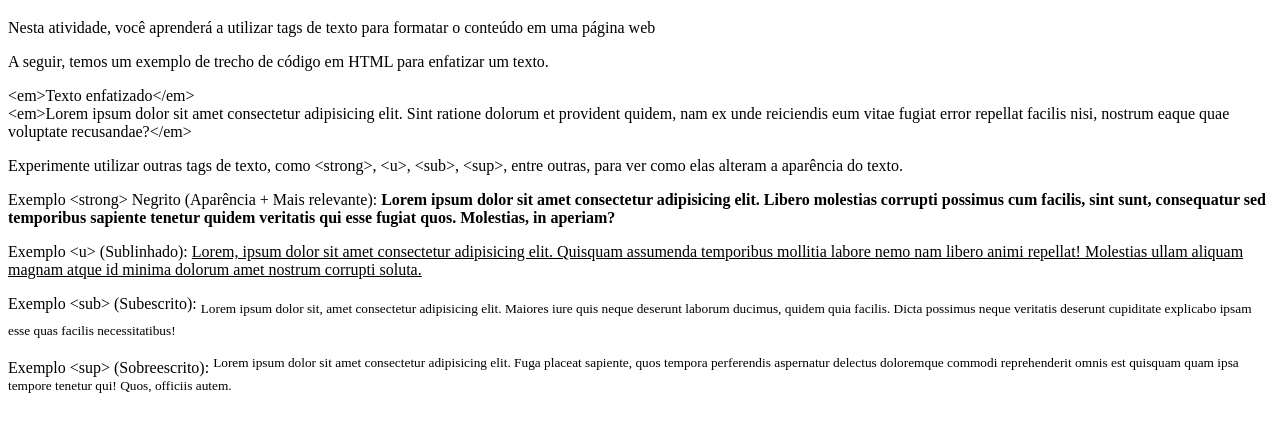
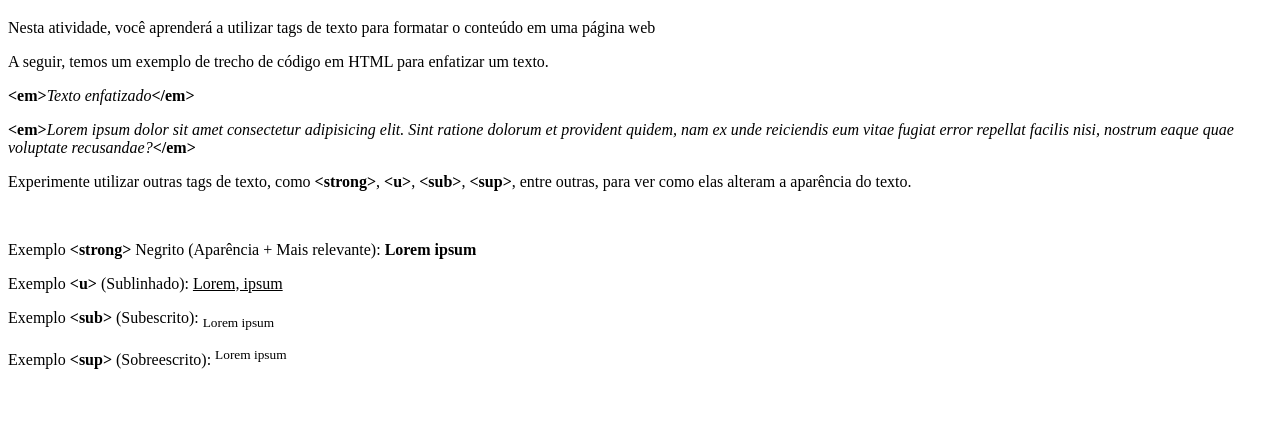
Before and after one commit to CarlosEduardoMendesPereira/Estudando-html, a plain HTML site: page Aula-20-06-23/Atividade200623.html in a window 1280 px wide. Shown: the part 61-492 px from the top of the page. Drawn offline with Linux system fonts and the light colour scheme.

Commit message:
Arquivo atualizado

```diff
--- a/Aula-20-06-23/Atividade200623.html
+++ b/Aula-20-06-23/Atividade200623.html
@@ -1,33 +1,46 @@
 <!DOCTYPE html>
 <html lang="en">
-<head>
-    <meta charset="UTF-8">
-    <meta name="viewport" content="width=device-width, initial-scale=1.0">
-    <title>Atividade - Tag de Texto</title>
-</head>
-<body>
+    <head>
+    <meta charset="UTF-8" />
+    <meta name="viewport" content="width=device-width, initial-scale=1.0" />
+    <title>Atividade 20/06/2023</title>
+    </head>
+    <body>
     <h1>Atividade - Tags de Texto</h1>
-    <p>Nesta atividade, você aprenderá a utilizar tags de texto para formatar o conteúdo em uma página web</p>
-    <p>A seguir, temos um exemplo de trecho de código em HTML para enfatizar um texto.</p>
-    &lt;em&gt;Texto enfatizado&lt;/em&gt;
-    <br>
-    &lt;em&gt;Lorem ipsum dolor sit amet consectetur adipisicing elit. Sint ratione dolorum et provident quidem, nam ex unde reiciendis eum vitae fugiat error repellat facilis nisi, nostrum eaque quae voluptate recusandae?&lt;/em&gt;
-    <p>Experimente utilizar outras tags de texto, como &lt;strong&gt;, &lt;u&gt;, &lt;sub&gt;, &lt;sup&gt;, entre outras, para ver como elas alteram a aparência do texto.</p>
     <p>
-        Exemplo &lt;strong&gt; Negrito (Aparência + Mais relevante):
-        <strong>Lorem ipsum dolor sit amet consectetur adipisicing elit. Libero molestias corrupti possimus cum facilis, sint sunt, consequatur sed temporibus sapiente tenetur quidem veritatis qui esse fugiat quos. Molestias, in aperiam?</strong>
+        Nesta atividade, você aprenderá a utilizar tags de texto para formatar o
+        conteúdo em uma página web
     </p>
     <p>
-        Exemplo &lt;u&gt; (Sublinhado):
-        <u>Lorem, ipsum dolor sit amet consectetur adipisicing elit. Quisquam assumenda temporibus mollitia labore nemo nam libero animi repellat! Molestias ullam aliquam magnam atque id minima dolorum amet nostrum corrupti soluta.</u>
+        A seguir, temos um exemplo de trecho de código em HTML para enfatizar um
+        texto.
+    </p>
+    <p><b>&lt;em&gt;</b><em>Texto enfatizado</em><b>&lt;/em&gt;</b></p>
+    <b>&lt;em&gt;</b><em>Lorem ipsum dolor sit amet consectetur adipisicing elit.
+    Sint ratione dolorum et provident quidem, nam ex unde reiciendis eum vitae
+    fugiat error repellat facilis nisi, nostrum eaque quae voluptate
+    recusandae?</em><b>&lt;/em&gt;</b>
+    <p>
+        Experimente utilizar outras tags de texto, como <b>&lt;strong&gt;</b>,
+        <b>&lt;u&gt;</b>, <b>&lt;sub&gt;</b>, <b>&lt;sup&gt;</b>, entre outras,
+        para ver como elas alteram a aparência do texto.
+    </p>
+    <br />
+    <p>
+        Exemplo <b>&lt;strong&gt;</b> Negrito (Aparência + Mais relevante):
+        <strong>Lorem ipsum</strong>
     </p>
     <p>
-        Exemplo &lt;sub&gt; (Subescrito):
-        <sub>Lorem ipsum dolor sit, amet consectetur adipisicing elit. Maiores iure quis neque deserunt laborum ducimus, quidem quia facilis. Dicta possimus neque veritatis deserunt cupiditate explicabo ipsam esse quas facilis necessitatibus!</sub>
+        Exemplo <b>&lt;u&gt;</b> (Sublinhado):
+        <u>Lorem, ipsum</u>
     </p>
     <p>
-        Exemplo &lt;sup&gt; (Sobreescrito):
-        <sup>Lorem ipsum dolor sit amet consectetur adipisicing elit. Fuga placeat sapiente, quos tempora perferendis aspernatur delectus doloremque commodi reprehenderit omnis est quisquam quam ipsa tempore tenetur qui! Quos, officiis autem.</sup>
+        Exemplo <b>&lt;sub&gt;</b> (Subescrito):
+        <sub>Lorem ipsum</sub>
+    </p>
+    <p>
+        Exemplo <b>&lt;sup&gt;</b> (Sobreescrito):
+        <sup>Lorem ipsum</sup>
     </p>
 </body>
 </html>
```
